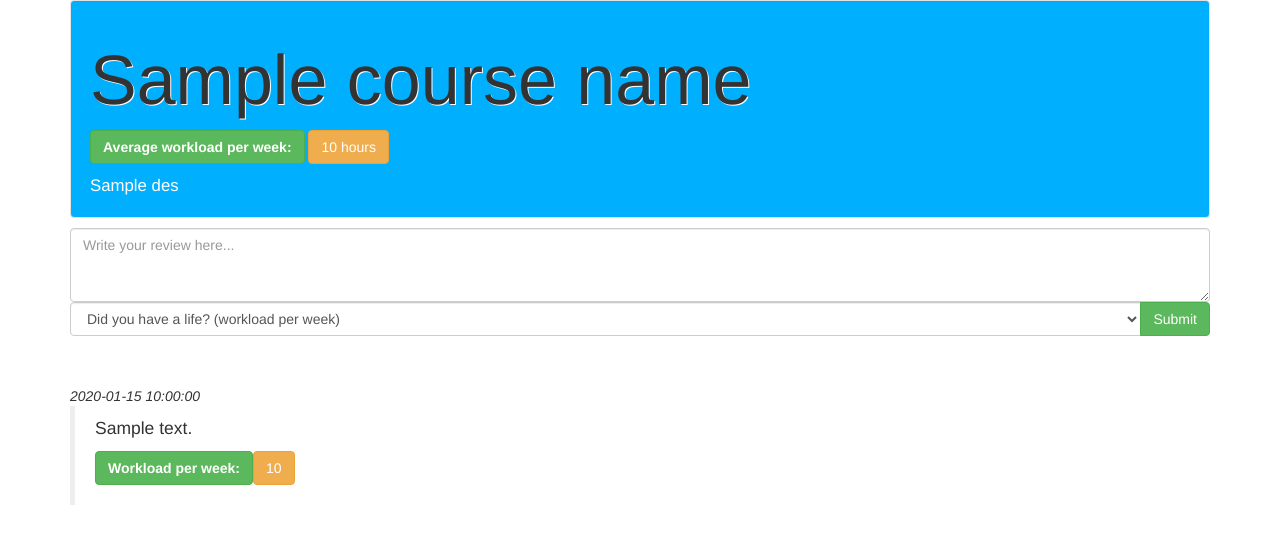
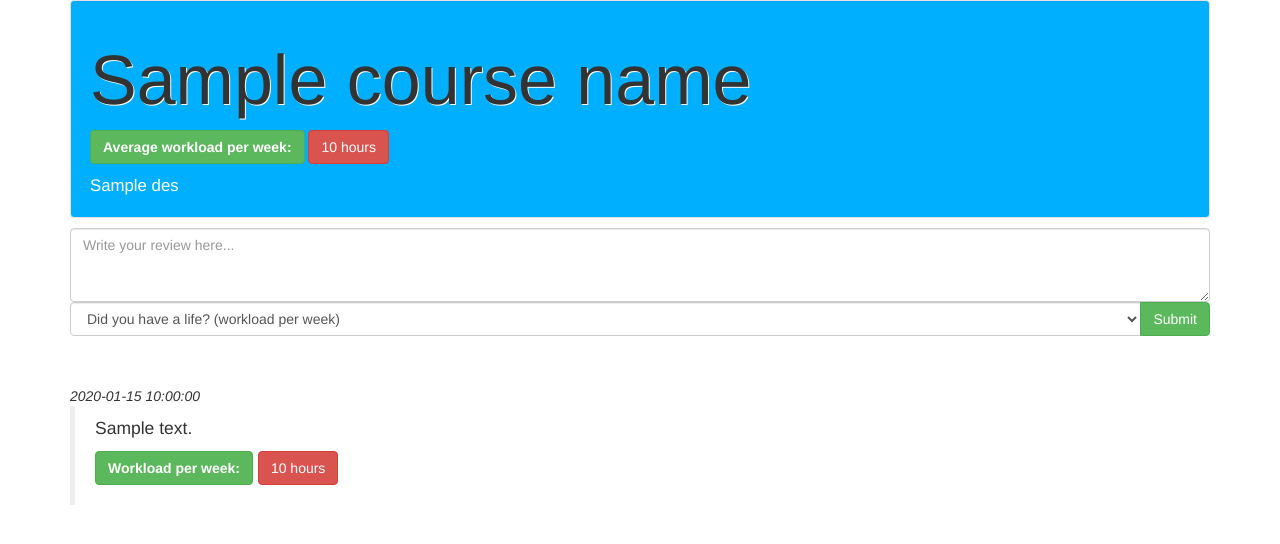
Before and after one commit to bcongdon/illiniclasses.com, a Flask app: template templates/review.html in a window 1280 px wide. Shown: the top 544 px of the page. Run offline with Flask 2, Linux system fonts and the light colour scheme; the template is opened without the code that fills it: values that come from a table or form of the project are taken from there, most other values are stand-ins (such as "Sample title", 1, 10 or a date in 2020); some libraries are stand-ins or nearby versions.

Commit message:
change color based on workload

```diff
--- a/routes.py
+++ b/routes.py
@@ -72,14 +72,16 @@ def review_page(course):
 		if is_input_valid(department_id, course_number):
 			get_course = mongo.db[department_id].find_one({'course_id': course})
 			description = get_course['course_description']
+			avg_color = 'N/A'
 			if 'reviews' in get_course:
 				reviews_list = get_course['reviews']
+				avg_color = get_workload_color(get_course['avg_hours'])
 			else:
 				reviews_list = {}
 				get_course['avg_hours'] = 'N/A'
 
 			return render_template('review.html', course_name=course, avg_hours=get_course['avg_hours'],
-				reviews=reviews_list, des=description, form=review_form)
+				avg_color=avg_color, reviews=reviews_list, des=description, form=review_form)
 		else:
 			return redirect(url_for('index'))
 
@@ -114,8 +116,9 @@ def insert_review(department_id, course, review, hours, current_time):
 		current_course['reviews'] = []
 		new_reviews = []
 
-	avg_hours = calc_average_workload(hours, current_course['avg_hours'], len(current_course['reviews']))
-	review_dict = {'hours': hours, 'review': review, 'time': current_time}
+	avg_hours = get_average_workload(hours, current_course['avg_hours'], len(current_course['reviews']))
+	color = get_workload_color(get_workload(hours))
+	review_dict = {'hours': hours, 'review': review, 'time': current_time, 'color': color}
 	new_reviews.append(review_dict)
 	review_list = {'course_id': current_course['course_id'], 'course_description': current_course['course_description'],
 	'course_name': current_course['course_name'], 'avg_hours': avg_hours, 'reviews': new_reviews}
@@ -127,11 +130,21 @@ def insert_review(department_id, course, review, hours, current_time):
 	department.update_one({'course_id:': 'CS 225'}, {'$push': {'reviews:': review_dict}})
 	'''
 
-# Calculate average workload per week
-def calc_average_workload(workload_str, avg_workload, num_reviews):
+# Parse workload from workload selectfield
+def get_workload(workload_str):
 	workload_dict = {'Below 3 hours': 1.5, '3 to 6 hours': 4.5, '7 to 10 hours': 8.5,
 	'11 to 14 hours': 12.5, '15 to 18 hours': 16.5, "I didn't have a life": 22.5}
-	return (avg_workload + workload_dict[workload_str])/(num_reviews + 1)
+	return workload_dict[workload_str]
+
+# Calculate average workload per week
+def get_average_workload(workload_str, avg_workload, num_reviews):
+	return (avg_workload + get_workload(workload_str))/(num_reviews + 1)
+
+# Choose a color for workload based on number of hours
+def get_workload_color(workload):
+	workload_dict = {1.5: 'btn btn-info', 4.5: 'btn btn-info', 8.5: 'btn btn-primary',
+	12.5: 'btn btn-warning', 16.5: 'btn btn-danger', 22.5: 'btn btn-danger'}
+	return workload_dict[workload]
 
 if __name__ == '__main__':
   app.run(debug=True)
--- a/templates/review.html
+++ b/templates/review.html
@@ -16,9 +16,24 @@
 			</div>
 
 				<p><h7 class='btn btn-success'><strong>Average workload per week:</strong></h7>
+
+				{% if avg_color == 'btn btn-info' %}
+				<h7 class='btn btn-info'>
+					{{ avg_hours }} hours
+				</h7></p>
+				{% elif avg_color == 'btn btn-primary' %}
+				<h7 class='btn btn-primary'>
+					{{ avg_hours }} hours
+				</h7></p>
+				{% elif avg_color == 'btn btn-warning' %}
 				<h7 class='btn btn-warning'>
 					{{ avg_hours }} hours
 				</h7></p>
+				{% else %}
+				<h7 class='btn btn-danger'>
+					{{ avg_hours }} hours
+				</h7></p>
+				{% endif %}
 
 			<div id='description'>
 				{{ des }}
@@ -52,7 +67,25 @@
 			<p>
 				{{ review_i.review }}
 				</br>
-				<p><h7 class='btn btn-success'><strong>Workload per week:</strong></h7><h7 class='btn btn-warning'>{{ review_i.hours }}</h7></p>
+				<p><h7 class='btn btn-success'><strong>Workload per week:</strong></h7>
+				{% if review_i.color == 'btn btn-info' %}
+				<h7 class='btn btn-info'>
+					{{ review_i.hours }} hours
+				</h7></p>
+				{% elif review_i.color == 'btn btn-primary' %}
+				<h7 class='btn btn-primary'>
+					{{ review_i.hours }} hours
+				</h7></p>
+				{% elif review_i.color == 'btn btn-warning' %}
+				<h7 class='btn btn-warning'>
+					{{ review_i.hours }} hours
+				</h7></p>
+				{% else %}
+				<h7 class='btn btn-danger'>
+					{{ review_i.hours }} hours
+				</h7></p>
+				{% endif %}
+				</p>
 			</p>
 		</blockquote>
 		{% endfor %}
```
